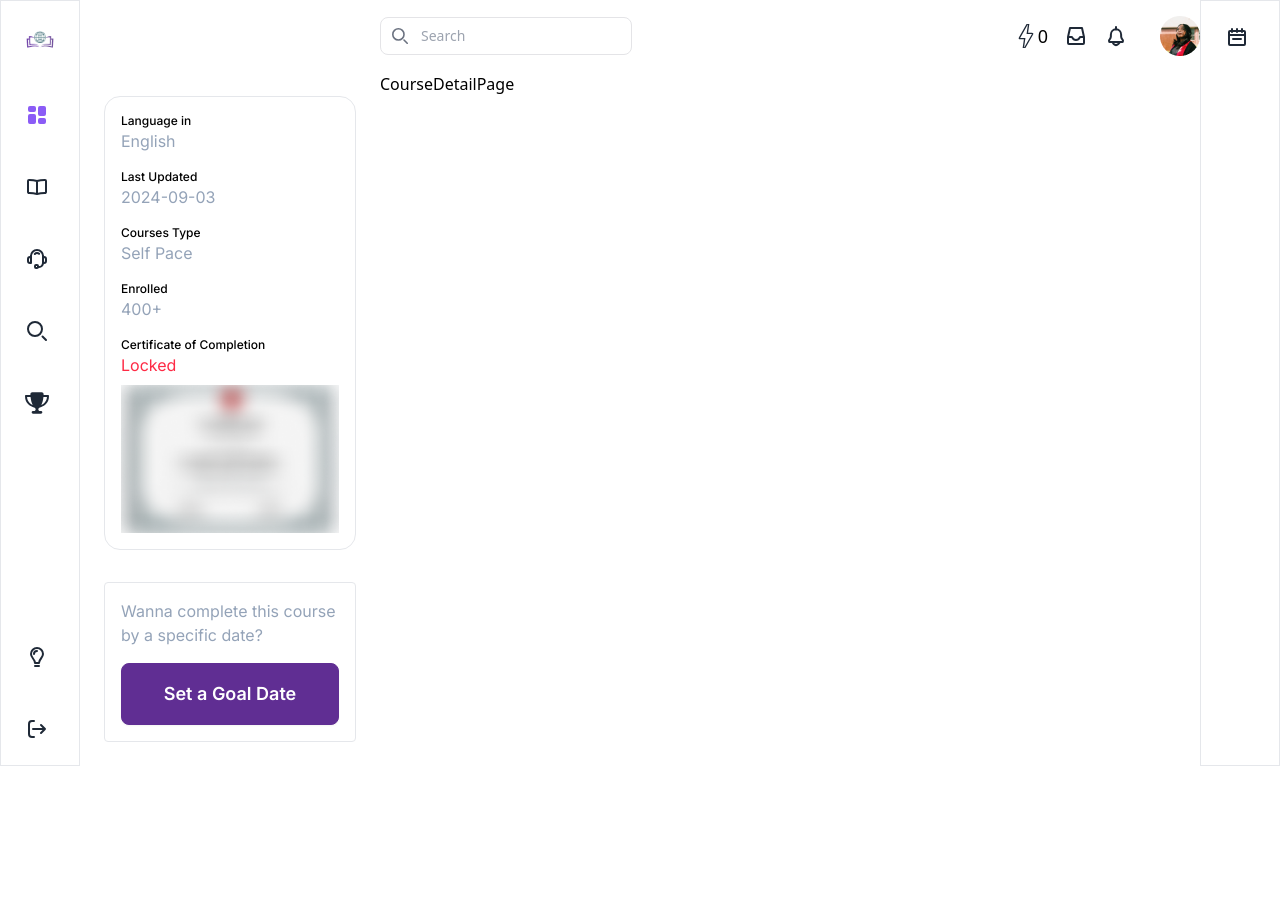
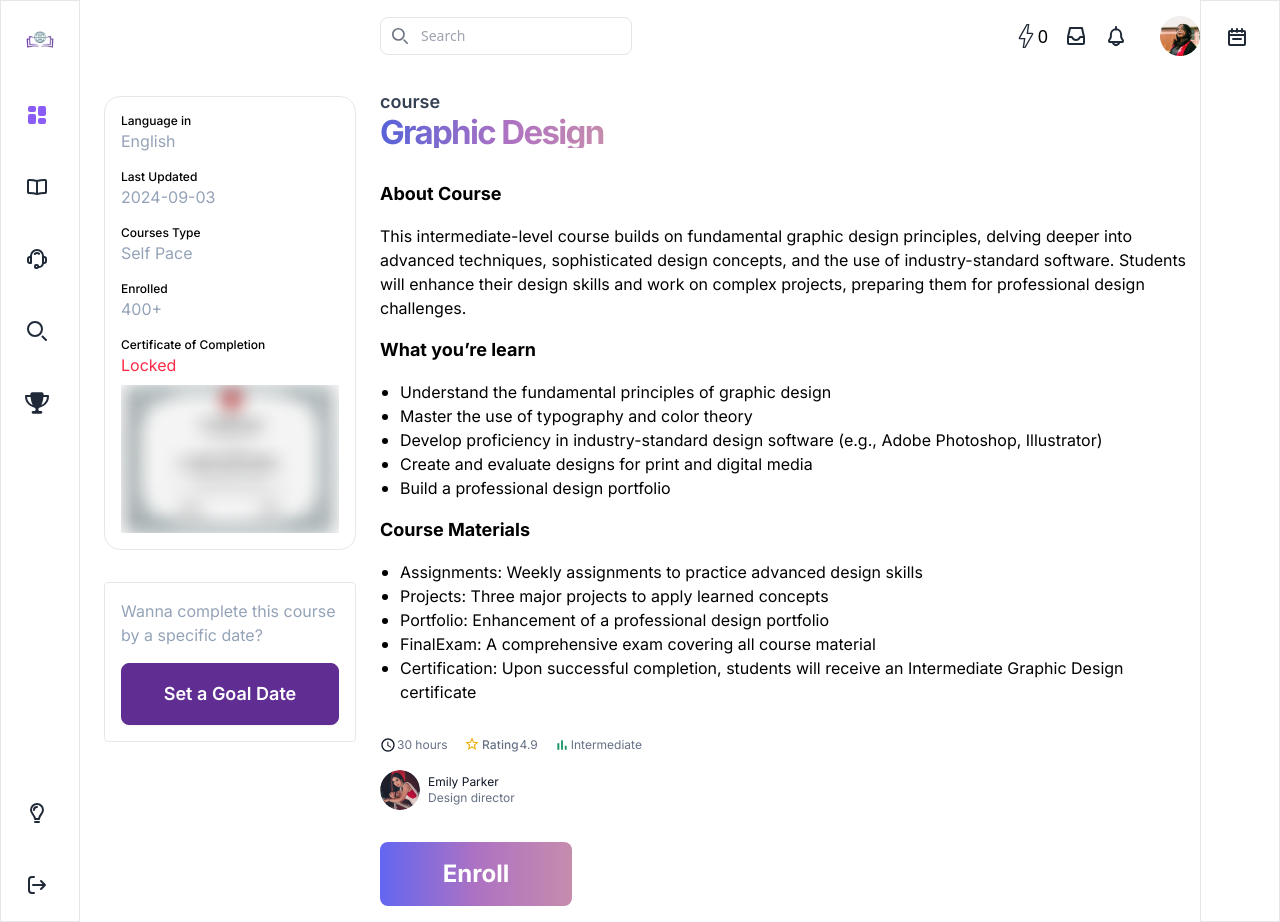
Before and after one commit to FevenSeyfu/Learnovation-by-innov8ors, a React (Vite) app in the folder Frontend/: page /dashboard/course/1 in a window 1280 px wide. Before the commit the page ends 800 px from the top, so only its background shows below. Built offline with nearby package versions, Linux system fonts and the light colour scheme.

Commit message:
complete courses detail page

```diff
--- a/Frontend/src/Pages/Courses/CourseDetailPage.jsx
+++ b/Frontend/src/Pages/Courses/CourseDetailPage.jsx
@@ -1,8 +1,11 @@
 import React from 'react'
+import CourseDetail from '../../components/Course/CourseDetail'
 
 const CourseDetailPage = () => {
   return (
-    <div>CourseDetailPage</div>
+    <>
+      <CourseDetail />
+    </>
   )
 }
 
--- a/Frontend/src/components/Course/CourseCard.jsx
+++ b/Frontend/src/components/Course/CourseCard.jsx
@@ -1,12 +1,11 @@
 import React from "react";
-import durationIcon from "../../assets/images/icons/icon-duration.svg";
-import ratingIcon from "../../assets/images/icons/icon-rating.svg";
-import levelIcon from "../../assets/images/icons/icon-level.svg";
 import Typography from "../utility/Typography/Typography";
 import ButtonPrimary from "../utility/Button/ButtonPrimary";
 import { useNavigate } from "react-router-dom";
 import getImageURL from "../../utils/getImages-utils";
 import { useDarkMode } from "usehooks-ts";
+import  CourseMeta  from "./CourseMeta";
+import Instructor from "./Instructor";
 
 const CourseCard = ({
   id,
@@ -30,7 +29,14 @@ const CourseCard = ({
     <div className="font-inter rounded-lg p-4 border border-[#C8C7FF] bg-[#FCFCFD] dark:bg-gray-900 dark:text-white dark:border-neutral-400 flex flex-col gap-2 ">
       <img src={getImageURL(CourseImg)} alt="course image" />
       <div className="max-h-8 overflow-hidden">
-      <Typography tag={"h2"} weight={"semiBold"} size={"lg"} type={"text"} color="#101828" className="dark:text-white">
+        <Typography
+          tag={"h2"}
+          weight={"semiBold"}
+          size={"lg"}
+          type={"text"}
+          color="#101828"
+          className="dark:text-white"
+        >
           {courseName}
         </Typography>
       </div>
@@ -45,46 +51,13 @@ const CourseCard = ({
               color="#667085"
             >
               {courseDescription}
-          </Typography>...
+            </Typography>
+            ...
           </div>
-          <div className="flex flex-row flex-wrap items-center gap-2">
-            <div className="flex flex-row items-center  gap-px">
-              <img src={durationIcon} alt="duration icon" />
-              <Typography
-                tag={"p"}
-                weight={"normal"}
-                size={"xs"}
-                type={"text"}
-                color="#667085"
-              >
-                {duration}
-              </Typography>
+          <div  className="flex flex-row flex-wrap items-center gap-2">
+            <CourseMeta duration={duration} rating={rating} level={level} />
           </div>
-            <div className="flex flex-row items-center  gap-px">
-              <img src={ratingIcon} alt="rating icon" />
-              <Typography
-                tag={"p"}
-                weight={"normal"}
-                size={"xs"}
-                type={"text"}
-                color="#667085"
-              >
-                {rating}
-              </Typography>
-            </div>
-            <div className="flex flex-row items-center  gap-px">
-              <img src={levelIcon} alt="level icon" />
-              <Typography
-                tag={"p"}
-                weight={"normal"}
-                size={"xs"}
-                type={"text"}
-                color="#667085"
-              >
-                {level}
-              </Typography>
-            </div>
-          </div>
+
           <div className="learners-enrolled-Typography">
             <Typography
               tag={"p"}
@@ -99,31 +72,7 @@ const CourseCard = ({
         </div>
         <div className="flex flex-row flex-wrap justify-between items-center gap-y-2">
           <div className="flex flex-row items-center gap-2">
-            <img
-              src={getImageURL(instructorImage)}
-              alt="instructor"
-              className="rounded-full w-10 h-10"
-            />
-            <div>
-              <Typography
-                tag={"h3"}
-                weight={"normal"}
-                size={"xs"}
-                type={"text"}
-                color="#101828"
-              >
-                {instructorName}
-              </Typography>
-              <Typography
-                tag={"p"}
-                weight={"normal"}
-                size={"xs"}
-                type={"text"}
-                color="#667085"
-              >
-                {instructorRole}
-              </Typography>
-            </div>
+          <Instructor instructorImage={instructorImage} instructorName={instructorName} instructorRole={instructorRole}/>
           </div>
           <ButtonPrimary size={"sm"} onClick={handleClick}>
             Enroll
--- a/Frontend/src/components/Course/CourseDetail.jsx
+++ b/Frontend/src/components/Course/CourseDetail.jsx
@@ -1,9 +1,135 @@
-import React from 'react'
+import React, { useEffect, useState } from "react";
+import { useNavigate, useParams } from "react-router-dom";
+import GradientPurpleHeading from "../utility/Heading/GradientPurpleHeading";
+import { useDarkMode } from "usehooks-ts";
+import { useCourseContext } from "../../Context/CourseContext";
+import Typography from "../utility/Typography/Typography";
+import CourseMeta  from "./CourseMeta";
+import Instructor from "./Instructor";
+import ButtonCTA from "../utility/Button/ButtonCTA";
+
+const CourseSkeleton = () => (
+  <div className="animate-pulse flex flex-col gap-4 p-4">
+    <div className="h-8 bg-gray-300 rounded"></div>
+    <div className="h-6 bg-gray-300 rounded w-3/4"></div>
+    <div className="h-6 bg-gray-300 rounded w-5/6"></div>
+    <div className="h-6 bg-gray-300 rounded w-4/6"></div>
+  </div>
+);
 
 const CourseDetail = () => {
+  const { id } = useParams();
+  const { courses } = useCourseContext();
+  const [course, setCourse] = useState(null);
+  const isDarkMode = useDarkMode();
+  const navigate = useNavigate();
+
+  useEffect(() => {
+    const selectedCourse = courses.find((course) => course.id === Number(id));
+    setCourse(selectedCourse);
+  }, [courses, id]);
+
+  if (!course) {
+    return <CourseSkeleton />;
+  }
+  const handleEnroll = () => {
+    navigate(`/dashboard/course/${id}/enrolled`);
+  }
   return (
-    <div>CourseDetail</div>
-  )
-}
+    <div className="flex flex-col items-start gap-2 py-4 text-left">
+      <div id="content" className="flex flex-col items-start  gap-8">
+        <div id="heading">
+          <p className="font-inter font-semibold text-lg text-[#344054] dark:text-white">
+            course
+          </p>
+          <GradientPurpleHeading size={"bold"}>
+            {course.title}
+          </GradientPurpleHeading>
+        </div>
 
-export default CourseDetail
+        <div className="flex flex-col gap-4">
+          <Typography
+            tag={"h3"}
+            weight={"bold"}
+            size={"lg"}
+            type={"text"}
+            color={isDarkMode ? "#fffff" : "#667085"}
+          >
+            About Course
+          </Typography>
+          <Typography
+            tag={"p"}
+            weight={"regular"}
+            size={"md"}
+            type={"text"}
+            color={isDarkMode ? "#000" : "#fff"}
+          >
+            {course.description}
+          </Typography>
+          <Typography
+            tag={"h3"}
+            weight={"bold"}
+            size={"lg"}
+            type={"text"}
+            color={isDarkMode ? "#fffff" : "#667085"}
+          >
+            What you’re learn
+          </Typography>
+          <ul className="list-disc pl-5">
+            {course.whatYouWillLearn.map((item, index) => (
+              <li key={index}>
+                <Typography
+                  tag={"p"}
+                  weight={"regular"}
+                  size={"md"}
+                  type={"text"}
+                  color={isDarkMode ? "#000" : "#fff"}
+                >
+                  {item}
+                </Typography>
+              </li>
+            ))}
+          </ul>
+          <Typography
+            tag={"h3"}
+            weight={"bold"}
+            size={"lg"}
+            type={"text"}
+            color={isDarkMode ? "#fffff" : "#667085"}
+          >
+            Course Materials
+          </Typography>
+          <ul className="list-disc pl-5">
+            {Object.entries(course.courseMaterials).map(([key, value]) => (
+              <li key={key}>
+                <Typography
+                  tag={"p"}
+                  weight={"regular"}
+                  size={"md"}
+                  type={"text"}
+                  color={isDarkMode ? "#000" : "#fff"}
+                >
+                  {`${key.charAt(0).toUpperCase() + key.slice(1)}: ${value}`}
+                </Typography>
+              </li>
+            ))}
+          </ul>
+        </div>
+        <div className="flex flex-col gap-4">
+          <div id="meta" className="flex flex-row flex-wrap items-center gap-4">
+          <CourseMeta duration={course.duration} rating={course.rating} level={course.level}/>
+          </div>
+
+          <div id="instructor" className="flex flex-row items-center gap-2">
+          <Instructor instructorImage={course.instructorImg} instructorName={course.instructorName} instructorRole={course.instructorRole}/>
+          </div>
+        </div>
+        <ButtonCTA onClick={handleEnroll} disabled={false}>
+          Enroll
+        </ButtonCTA>
+    </div>
+    </div>
+  );
+};
+
+export default CourseDetail;
--- /dev/null
+++ b/Frontend/src/components/Course/CourseMeta.jsx
@@ -0,0 +1,50 @@
+import React from "react";
+import durationIcon from "../../assets/images/icons/icon-duration.svg";
+import ratingIcon from "../../assets/images/icons/icon-rating.svg";
+import levelIcon from "../../assets/images/icons/icon-level.svg";
+import Typography from "../utility/Typography/Typography";
+
+const CourseMeta = ({ duration, rating, level }) => {
+  return (
+    <>
+      <div className="flex flex-row items-center  gap-px">
+        <img src={durationIcon} alt="duration icon" />
+        <Typography
+          tag={"p"}
+          weight={"normal"}
+          size={"xs"}
+          type={"text"}
+          color="#667085"
+        >
+          {duration}
+        </Typography>
+      </div>
+      <div className="flex flex-row items-center  gap-px">
+        <img src={ratingIcon} alt="rating icon" />
+        <Typography
+          tag={"p"}
+          weight={"normal"}
+          size={"xs"}
+          type={"text"}
+          color="#667085"
+        >
+          {rating}
+        </Typography>
+      </div>
+      <div className="flex flex-row items-center  gap-px">
+        <img src={levelIcon} alt="level icon" />
+        <Typography
+          tag={"p"}
+          weight={"normal"}
+          size={"xs"}
+          type={"text"}
+          color="#667085"
+        >
+          {level}
+        </Typography>
+      </div>
+    </>
+  );
+};
+
+export default CourseMeta;
--- /dev/null
+++ b/Frontend/src/components/Course/Instructor.jsx
@@ -0,0 +1,37 @@
+import React from "react";
+import getImageURL from "../../utils/getImages-utils";
+import Typography from "../utility/Typography/Typography";
+
+const Instructor = ({ instructorImage, instructorName, instructorRole }) => {
+  return (
+    <>
+      <img
+        src={getImageURL(instructorImage)}
+        alt="instructor"
+        className="rounded-full w-10 h-10"
+      />
+      <div className="flex flex-col">
+        <Typography
+          tag={"h3"}
+          weight={"normal"}
+          size={"xs"}
+          type={"text"}
+          color="#101828"
+        >
+          {instructorName}
+        </Typography>
+        <Typography
+          tag={"p"}
+          weight={"normal"}
+          size={"xs"}
+          type={"text"}
+          color="#667085"
+        >
+          {instructorRole}
+        </Typography>
+      </div>
+    </>
+  );
+};
+
+export default Instructor;
```
Also changed, not shown: Frontend/src/main.jsx (+5 -7 lines), Frontend/src/components/Course/CourseInfo.jsx (line endings or trailing spaces). Lines whose indentation alone changed are shown as unchanged.
